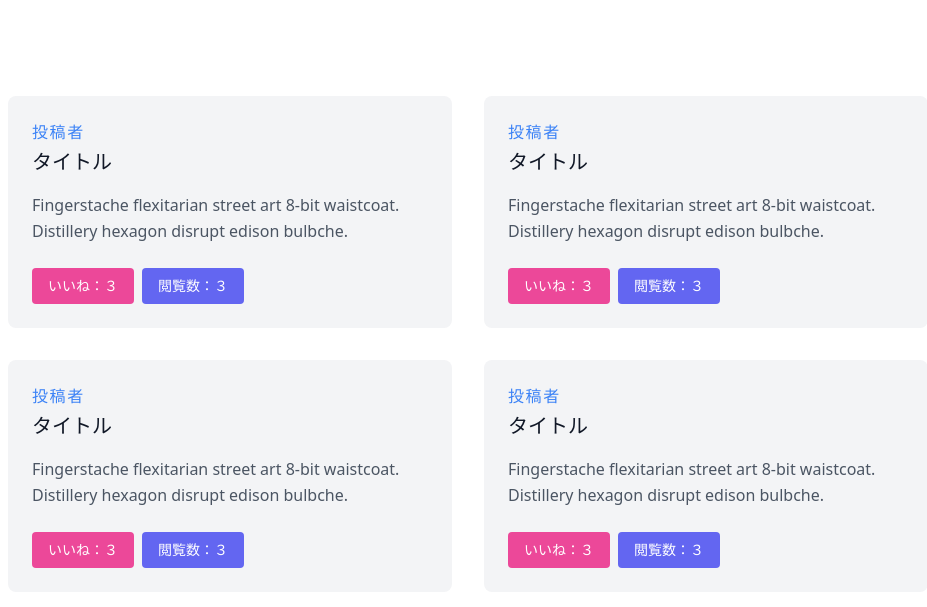
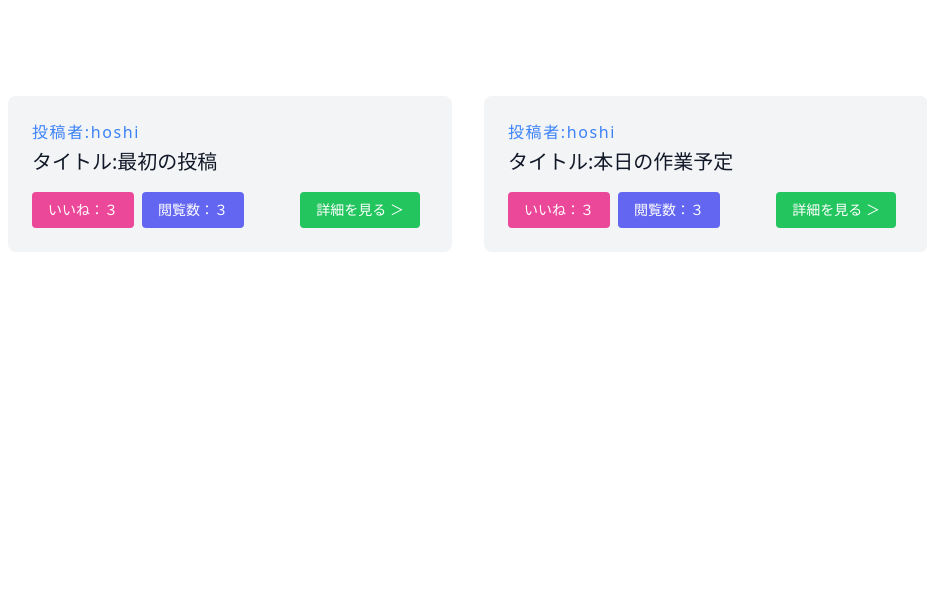
Before and after one commit to tomohiro-1210/django_company_app, a Django app: page /list/ in a window 1280 px wide. Shown: the part 104-711 px from the top of the page, without its empty margins (172-1099 px from the left). Run offline with Django 5.2, Linux system fonts and the light colour scheme; data comes from the database, SQL or seed files in the repository; both versions use the stored data as it was after the commit; some libraries are stand-ins or nearby versions.

Commit message:
投稿一覧の構築と表示確認。 レイアウト微調整

```diff
--- a/insidesnsapp/views.py
+++ b/insidesnsapp/views.py
@@ -2,6 +2,7 @@ from django.shortcuts import render, redirect
 from django.contrib.auth.models import User #ユーザーモデルの読み込み
 from django.db import IntegrityError #重複したときのエラー
 from django.contrib.auth import authenticate ,login #ログイン機能
+from .models import snsModel #モデルの読み込み
 
 
 # Create your views here.
@@ -37,4 +38,7 @@ def loginfunc(request):
 
 # 投稿一覧
 def listfunc(request):
-    return render(request, 'list.html', {})
+    object_list = snsModel.objects.all()
+    return render(request, 'list.html', {'object_list':object_list})
+
+#
--- a/templates/list.html
+++ b/templates/list.html
@@ -20,50 +20,21 @@
 <section class="text-gray-600 body-font">
   <div class="container px-5 py-24 w-full md:w-3/4 mx-auto">
       <div class="flex flex-wrap -m-4">
+        {% for item in object_list %}
           <div class="w-full md:w-1/2 mx-auto p-4 ">
               <div class="bg-gray-100 p-6 rounded-lg">
-                  <h3 class="tracking-widest text-blue-500 text-base font-medium title-font mb-1">投稿者</h3>
-                  <h2 class="text-xl text-gray-900 font-medium title-font mb-4">タイトル</h2>
-                  <p class="leading-relaxed text-base mb-6">Fingerstache flexitarian street art 8-bit waistcoat. Distillery hexagon disrupt edison bulbche.</p>
-                  <div class="flex">
-                      <button class="inline-block mr-2 bg-pink-500 hover:bg-pink-400 text-white text-sm py-2 px-4 rounded">いいね：３</button>
-                      <button class="inline-block mr-2 bg-indigo-500 hover:bg-indigo-400 text-white text-sm py-2 px-4 rounded">閲覧数：３</button>
+                  <h3 class="tracking-widest text-blue-500 text-base font-medium title-font mb-1">投稿者:{{ item.author }}</h3>
+                  <h2 class="text-xl text-gray-900 font-medium title-font mb-4">タイトル:{{ item.title }}</h2>
+                  <div class="flex justify-between">
+                    <div class="flex">
+                      <a href="#" class="inline-block mr-2 bg-pink-500 hover:bg-pink-400 text-white text-sm py-2 px-4 rounded">いいね：３</a>
+                      <a href="#" class="inline-block mr-2 bg-indigo-500 hover:bg-indigo-400 text-white text-sm py-2 px-4 rounded">閲覧数：３</a>
+                    </div>
+                      <a href="#" class="inline-block mr-2 bg-green-500 hover:bg-green-400 text-white text-sm py-2 px-4 rounded">詳細を見る ＞</a>
                   </div>
               </div>
           </div>
-          <div class="w-full md:w-1/2 mx-auto p-4 ">
-              <div class="bg-gray-100 p-6 rounded-lg">
-                  <h3 class="tracking-widest text-blue-500 text-base font-medium title-font mb-1">投稿者</h3>
-                  <h2 class="text-xl text-gray-900 font-medium title-font mb-4">タイトル</h2>
-                  <p class="leading-relaxed text-base mb-6">Fingerstache flexitarian street art 8-bit waistcoat. Distillery hexagon disrupt edison bulbche.</p>
-                  <div class="flex">
-                      <button class="inline-block mr-2 bg-pink-500 hover:bg-pink-400 text-white text-sm py-2 px-4 rounded">いいね：３</button>
-                      <button class="inline-block mr-2 bg-indigo-500 hover:bg-indigo-400 text-white text-sm py-2 px-4 rounded">閲覧数：３</button>
-                  </div>
-              </div>
-          </div>
-          <div class="w-full md:w-1/2 mx-auto p-4 ">
-              <div class="bg-gray-100 p-6 rounded-lg">
-                  <h3 class="tracking-widest text-blue-500 text-base font-medium title-font mb-1">投稿者</h3>
-                  <h2 class="text-xl text-gray-900 font-medium title-font mb-4">タイトル</h2>
-                  <p class="leading-relaxed text-base mb-6">Fingerstache flexitarian street art 8-bit waistcoat. Distillery hexagon disrupt edison bulbche.</p>
-                  <div class="flex">
-                      <button class="inline-block mr-2 bg-pink-500 hover:bg-pink-400 text-white text-sm py-2 px-4 rounded">いいね：３</button>
-                      <button class="inline-block mr-2 bg-indigo-500 hover:bg-indigo-400 text-white text-sm py-2 px-4 rounded">閲覧数：３</button>
-                  </div>
-              </div>
-          </div>
-          <div class="w-full md:w-1/2 mx-auto p-4 ">
-              <div class="bg-gray-100 p-6 rounded-lg">
-                  <h3 class="tracking-widest text-blue-500 text-base font-medium title-font mb-1">投稿者</h3>
-                  <h2 class="text-xl text-gray-900 font-medium title-font mb-4">タイトル</h2>
-                  <p class="leading-relaxed text-base mb-6">Fingerstache flexitarian street art 8-bit waistcoat. Distillery hexagon disrupt edison bulbche.</p>
-                  <div class="flex">
-                      <button class="inline-block mr-2 bg-pink-500 hover:bg-pink-400 text-white text-sm py-2 px-4 rounded">いいね：３</button>
-                      <button class="inline-block mr-2 bg-indigo-500 hover:bg-indigo-400 text-white text-sm py-2 px-4 rounded">閲覧数：３</button>
-                  </div>
-              </div>
-          </div>
+          {% endfor %}
       </div>
   </div>
   </section>
```
Also changed, not shown: carl-heyerdahl-KE0nC8-58MQ-unsplash.jpg (added), db.sqlite3, lite.printing.ne.jp_web_qriPhone_SE.png (added).
